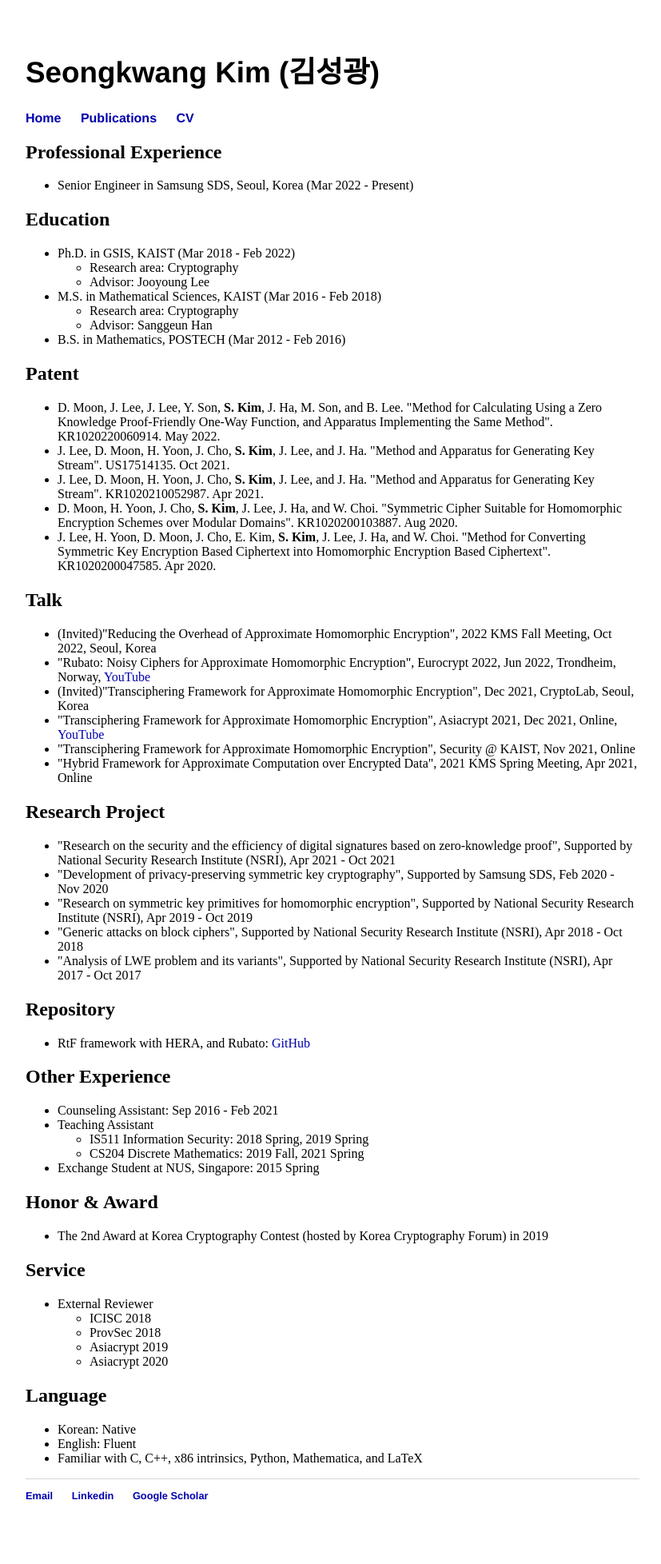
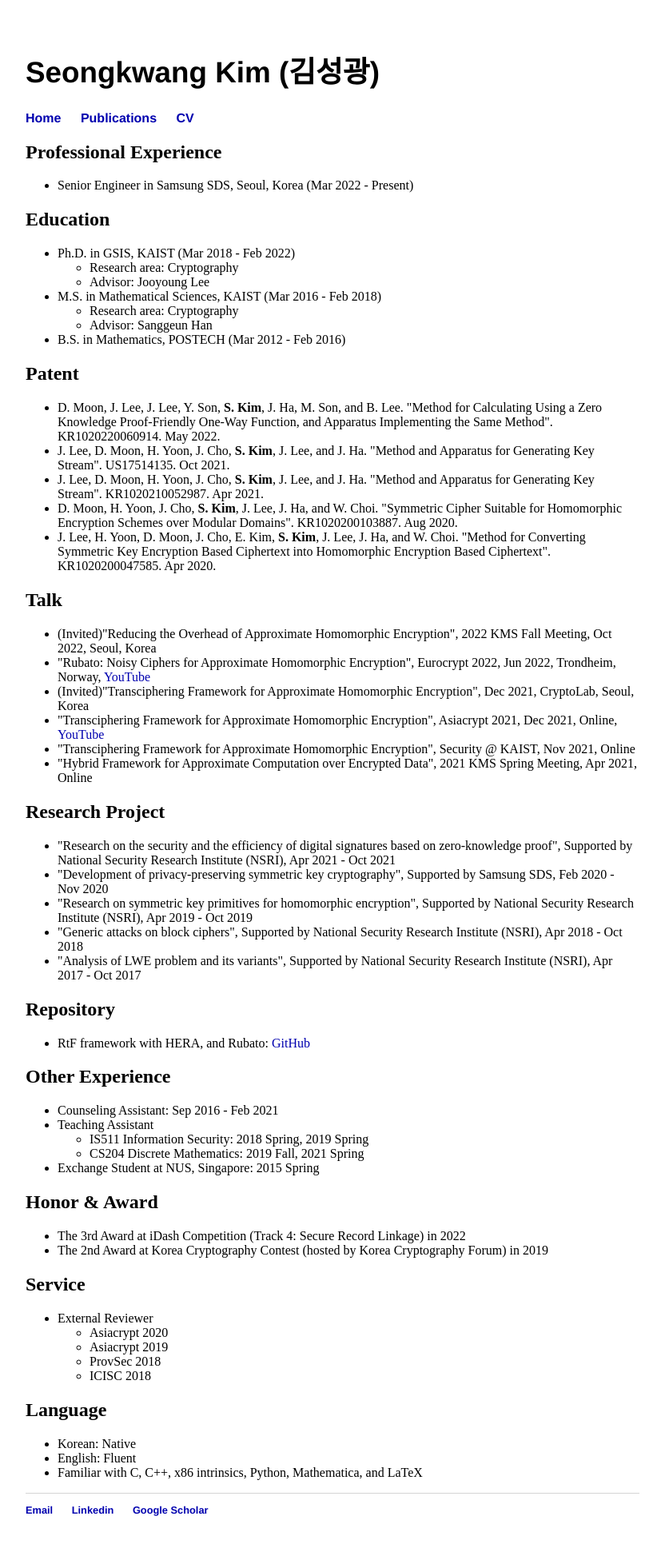
Before and after one commit to sgk1m/sgk1m.github.io, a Jekyll site: the page built from cv.html, in a window 1280 px wide. Shown: the whole page at 80% size, without its empty margins (224-1051 px from the left). Built offline with Jekyll 4.4.1, drawn with Linux system fonts in a browser that asks for light colours.

Commit message:
Update cv.html

```diff
--- a/cv.html
+++ b/cv.html
@@ -78,16 +78,17 @@ title: CV - Seongkwang Kim
 	</ul>
 	<h2>Honor & Award</h2>
 	<ul>
+		<li>The 3rd Award at iDash Competition (Track 4: Secure Record Linkage) in 2022</li>
 		<li>The 2nd Award at Korea Cryptography Contest (hosted by Korea Cryptography Forum) in 2019</li>
 	</ul>
 	<h2>Service</h2>
 	<ul>
 		<li>External Reviewer
 			<ul>
+				<li>Asiacrypt 2020</li>
+				<li>Asiacrypt 2019</li>
+				<li>ProvSec 2018</li>
 				<li>ICISC 2018</li>
-				<li>ProvSec 2018</li>
-				<li>Asiacrypt 2019</li>
-				<li>Asiacrypt 2020</li>
 			</ul>
 		</li>
 	</ul>
```
